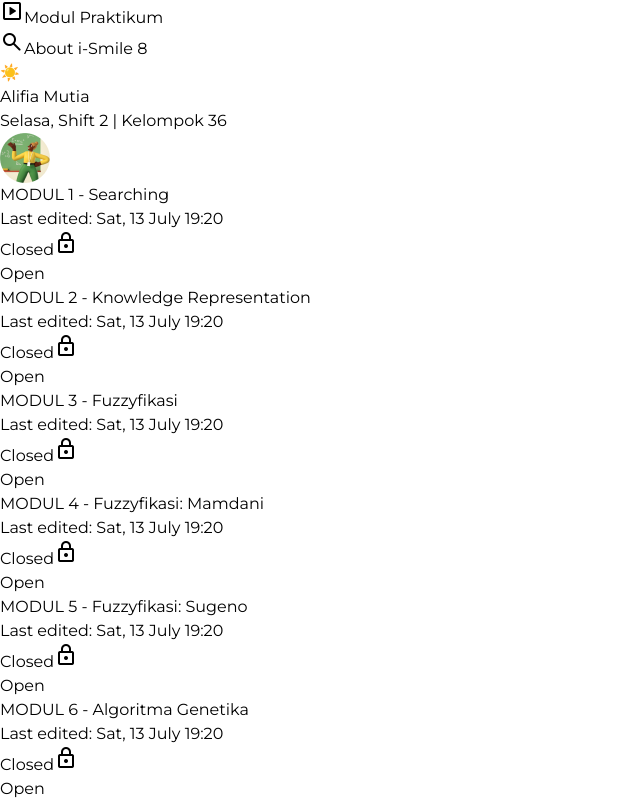
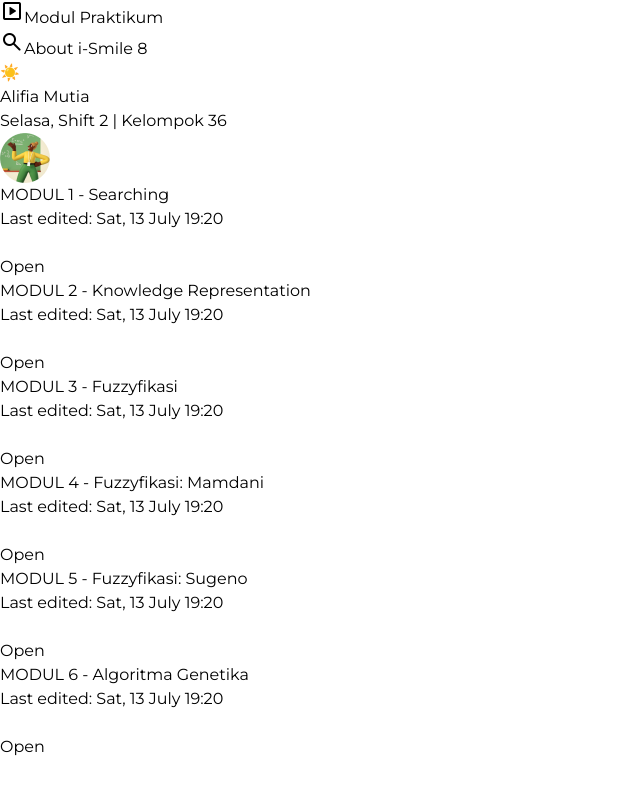
Before and after one commit to MTharreq/ismile-web-front-end, a React (Vite) app: page / in a window 1280 px wide. Shown: the part 611-1412 px from the top of the page, without its empty margins (0-640 px from the left). After the commit the page ends 1370 px from the top, so only its background shows below. Built offline with nearby package versions, Linux system fonts and the light colour scheme.

Commit message:
rapihin content

```diff
--- /dev/null
+++ b/src/components/Content/ModuleCard.jsx
@@ -0,0 +1,28 @@
+// ... (import and other code)
+
+function ModuleCard({ title, status }) {
+    const isOpen = status === 'Closed';
+
+    return (
+    <div className={`flex bg-white py-4 px-6 rounded-lg shadow-md justify-between items-center ${isOpen ? 'bg-[#4DD7BE] text-white' : 'bg-white text-slate-800'}`}>
+        <div className="flex flex-col w-fit">
+            <h2 className={`text-base ${isOpen ? 'text-slate-800' : ''}`}>{title}</h2>
+            {isOpen ? null : (
+            <p className={`text-xs font-normal italic text-[#A3A7A8]`}>Last edited: Sat, 13 July 19:20</p>
+            )}
+            </div>
+            <div className="flex w-fit gap-4">
+        <div className={`text-sm font-bold flex items-center text-slate-800`}>
+            {isOpen ? 'Close' : ''}
+            <span className={`material-symbols-rounded align-middle ml-2 ${isOpen ? 'text-slate-800' : ''}`}>{isOpen ? 'lock' : ''}</span>
+        </div>
+        {isOpen ? null : (
+        <div className={`text-sm flex justify-center m-auto py-3 px-5 rounded-lg shadow-md cursor-pointer ${isOpen ? 'bg-white text-slate-800' : 'bg-[#4DD7BE] text-white'}`}>
+            {isOpen ? 'Close' : 'Open'}
+        </div>)}
+        </div>
+    </div>
+    );
+}
+
+export default ModuleCard;
--- a/src/components/Content/TP.jsx
+++ b/src/components/Content/TP.jsx
@@ -1,95 +1,15 @@
+import React from 'react';
+import ModuleCard from './ModuleCard';
+
 export default function TP() {
     return (
-        <div className="w-full h-full flex flex-col gap-4">
-        {/* MODUL 1 */}
-        <div className="flex bg-white py-4 px-6 rounded-lg shadow-md justify-between items-center">
-        <div className="flex flex-col w-fit">
-            <h2 className="text-base">MODUL 1 - Searching</h2>
-            <p className="text-sm font-normal italic text-[#A3A7A8]">Last edited: Sat, 13 July 19:20</p>
-        </div>
-        <div className="flex w-fit gap-4">
-            <div className="text-sm font-bold text-slate-800 text-md flex self-center">
-            Closed
-            <span className="material-symbols-rounded align-middle ml-2">lock</span>
-            </div>
-            <div className="flex justify-center m-auto py-3 px-4 bg-[#4DD7BE] text-white rounded-lg shadow-md cursor-pointer">Open</div>
-        </div>
-        </div>
-
-        {/* MODUL 2 */}
-        <div className="flex bg-white py-4 px-6 rounded-lg shadow-md justify-between items-center">
-        <div className="flex flex-col w-fit">
-            <h2 className="text-lg">MODUL 2 - Knowledge Representation</h2>
-            <p className="text-sm font-normal italic text-[#A3A7A8]">Last edited: Sat, 13 July 19:20</p>
-        </div>
-        <div className="flex w-fit gap-4">
-            <div className="font-bold rounded-lg text-slate-800 text-md flex self-center">
-            Closed
-            <span className="material-symbols-rounded align-middle ml-2">lock</span>
-            </div>
-            <div className="flex justify-center m-auto py-3 px-4 bg-[#4DD7BE] text-white rounded-lg shadow-md cursor-pointer">Open</div>
-        </div>
-        </div>
-
-        {/* MODUL 3 */}
-        <div className="flex bg-white py-4 px-6 rounded-lg shadow-md justify-between items-center">
-        <div className="flex flex-col w-fit">
-            <h2 className="text-lg">MODUL 3 - Fuzzyfikasi</h2>
-            <p className="text-sm font-normal italic text-[#A3A7A8]">Last edited: Sat, 13 July 19:20</p>
-        </div>
-        <div className="flex w-fit gap-4">
-            <div className="font-bold rounded-lg text-slate-800 text-md flex self-center">
-            Closed
-            <span className="material-symbols-rounded align-middle ml-2">lock</span>
-            </div>
-            <div className="flex justify-center m-auto py-3 px-4 bg-[#4DD7BE] text-white rounded-lg shadow-md cursor-pointer">Open</div>
-        </div>
-        </div>
-
-        {/* MODUL 4 */}
-        <div className="flex bg-white py-4 px-6 rounded-lg shadow-md justify-between items-center">
-        <div className="flex flex-col w-fit">
-            <h2 className="text-lg">MODUL 4 - Fuzzyfikasi: Mamdani</h2>
-            <p className="text-sm font-normal italic text-[#A3A7A8]">Last edited: Sat, 13 July 19:20</p>
-        </div>
-        <div className="flex w-fit gap-4">
-            <div className="font-bold rounded-lg text-slate-800 text-md flex self-center">
-            Closed
-            <span className="material-symbols-rounded align-middle ml-2">lock</span>
-            </div>
-            <div className="flex justify-center m-auto py-3 px-4 bg-[#4DD7BE] text-white rounded-lg shadow-md cursor-pointer">Open</div>
-        </div>
-        </div>
-
-        {/* MODUL 5 */}
-        <div className="flex bg-white py-4 px-6 rounded-lg shadow-md justify-between items-center">
-        <div className="flex flex-col w-fit">
-            <h2 className="text-lg">MODUL 5 - Fuzzyfikasi: Sugeno</h2>
-            <p className="text-sm font-normal italic text-[#A3A7A8]">Last edited: Sat, 13 July 19:20</p>
-        </div>
-        <div className="flex w-fit gap-4">
-            <div className="font-bold rounded-lg text-slate-800 text-md flex self-center">
-            Closed
-            <span className="material-symbols-rounded align-middle ml-2">lock</span>
-            </div>
-            <div className="flex justify-center m-auto py-3 px-4 bg-[#4DD7BE] text-white rounded-lg shadow-md cursor-pointer">Open</div>
-        </div>
-        </div>
-
-        {/* MODUL 6 */}
-        <div className="flex bg-white py-4 px-6 rounded-lg shadow-md justify-between items-center">
-        <div className="flex flex-col w-fit">
-            <h2 className="text-lg">MODUL 6 - Algoritma Genetika</h2>
-            <p className="text-sm font-normal italic text-[#A3A7A8]">Last edited: Sat, 13 July 19:20</p>
-        </div>
-        <div className="flex w-fit gap-4">
-            <div className="font-bold rounded-lg text-slate-800 text-md flex self-center">
-            Closed
-            <span className="material-symbols-rounded align-middle ml-2">lock</span>
-            </div>
-            <div className="flex justify-center m-auto py-3 px-4 bg-[#4DD7BE] text-white rounded-lg shadow-md cursor-pointer">Open</div>
-        </div>
-        </div>
+    <div className="w-full h-full flex flex-col gap-4">
+        <ModuleCard title="MODUL 1 - Searching" status="Open" />
+        <ModuleCard title="MODUL 2 - Knowledge Representation" status="Open" />
+        <ModuleCard title="MODUL 3 - Fuzzyfikasi" status="Open" />
+        <ModuleCard title="MODUL 4 - Fuzzyfikasi: Mamdani" status="Open" />
+        <ModuleCard title="MODUL 5 - Fuzzyfikasi: Sugeno" status="Open" />
+        <ModuleCard title="MODUL 6 - Algoritma Genetika" status="Open" />
     </div>
-    )
+    );
 }
--- a/src/components/Sidebar/Sidebar.jsx
+++ b/src/components/Sidebar/Sidebar.jsx
@@ -1,13 +1,13 @@
 export default function Sidebar() {
     return (
-        <div className="bg-white h-screen w-96">
+        <div className="bg-white h-screen w-[300px]">
             <img className="w-1/2 bg-white ml-6 mt-6 mb-6" src="src\assets\logo\Horizontal.jpg" alt="i-Smile Logo" />
 
             {/* LIST-BUTTON */}
             <div className="flex flex-col gap-4 py-4">
-                <div className="transition font-bold bg-white hover:bg-[#4DD7BE] hover:text-white hover:shadow-md mx-4 px-4 py-3 rounded-lg text-slate-800 text-md cursor-pointer">
-                    <span className="material-symbols-rounded align-middle">library_books</span>
-                    <span className="pl-2">Tugas Pendahuluan</span>
+                <div className="transition font-bold bg-white hover:bg-[#4DD7BE] hover:text-white hover:shadow-md mx-4 px-4 py-3 rounded-lg text-slate-800 text-sm cursor-pointer">
+                    <span className="material-symbols-rounded align-middle pr-2">library_books</span>
+                    Tugas Pendahuluan
                 </div>
                 <div className="transition font-bold bg-white hover:bg-[#4DD7BE] hover:text-white hover:shadow-md mx-4 px-4 py-3 rounded-lg text-slate-800 text-md cursor-pointer">
                     <span className="material-symbols-rounded align-middle">library_books</span>
```
